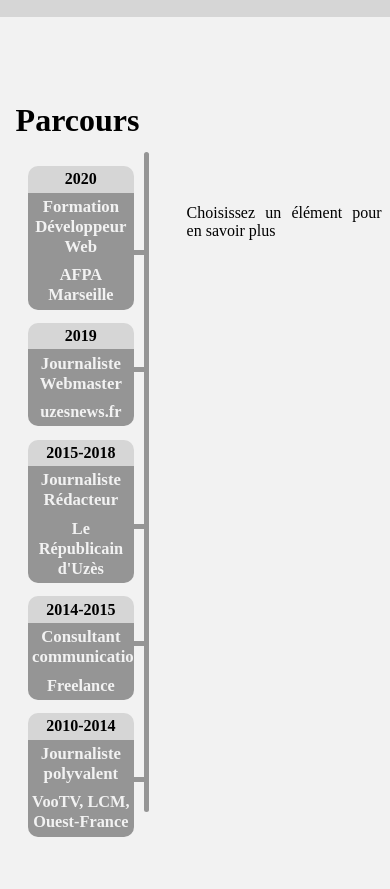
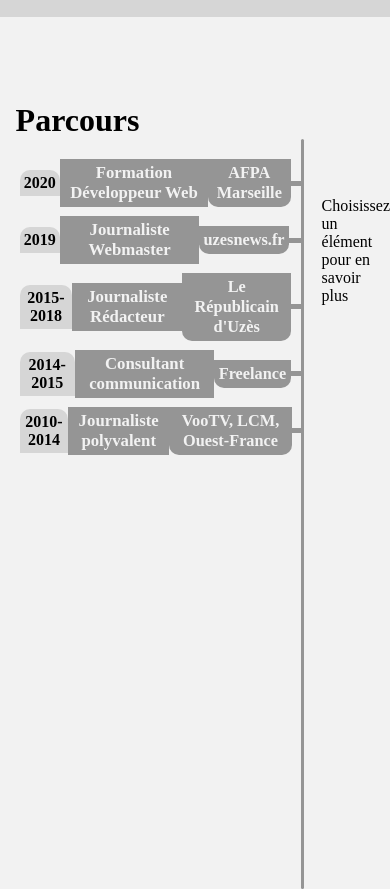
Before and after one commit to quentin-g-dev/portfolio, a plain HTML site: page index.html in a window 390 px wide. Shown: the part 3820-4709 px from the top of the page. Drawn offline with Linux system fonts and the light colour scheme; a web font is replaced by a local one.

Commit message:
Update portfolio.css

```diff
--- a/css/portfolio.css
+++ b/css/portfolio.css
@@ -413,9 +413,7 @@ div.output {
     align-items: center;
 }
 
-p.text-output {
-    text-align: justify;
-}
+
 
 .img-output .img-exp {
     max-height: 150px;
@@ -449,19 +447,21 @@ section#career-path .item {
 }
 */
 
+.career-block:hover {
+    box-shadow: rgba(0, 0, 0, 0.603) 1.5px 2px;
+    border-radius: 10px;
+}
+
 section#career-path li.career-item {
     display: flex;
     flex-direction: column;
     justify-content: flex-end;
-    align-items: flex-start;
+    align-items: center;
     color: #f2f2f2;
     margin: 0 1vw;
     cursor: pointer;
 }
 
-section#career-path li.career-item:hover>* {
-    box-shadow: rgba(0, 0, 0, 0.603) 1.5px 2px;
-}
 
 .job {
     background-color: #959595;
@@ -588,6 +588,7 @@ section#contact .contact-links {
 @media only screen and (max-width:1300px) {
     #header {
         display: none;
+        z-index: 1;
     }
 
     nav {
@@ -709,41 +710,43 @@ section#contact .contact-links {
 
     div.career-inner {
         flex-direction: row-reverse;
-        justify-content: start;
-        align-items: center;
+        justify-content: center;
+        align-items: flex-start;
         margin: auto;
     }
 
     ul.career {
         flex-direction: column;
         justify-content: start;
-        align-items: center;
+        align-items: flex-end;
     }
 
     section#career-path li.career-item {
         margin: 0.5vh 0 0.5vh 5vw;
+        flex-direction: row;
     }
 
-    section#career-path li.career-item:hover>* {
-        box-shadow: none;
+    li.career-item .career-block {
+        width: min-content;
     }
+
+
 
     div.bar,
     div.bar-lg {
-        position: relative;
         top: -7vh;
         left: 100%;
         width: 15px;
         height: 5px;
         margin: 0;
+        z-index: 0;
     }
 
     div.hz-bar {
         background-color: #959595;
         width: 5px;
-        height: 560px;
-        margin-right: 30px;
-        margin-left: 10px;
+        height: 750px;
+        margin-right: 10px;
     }
 
     section#career-path .job {
@@ -754,8 +757,7 @@ section#contact .contact-links {
     .firm,
     .job {
         text-align: center;
-        min-width: 25vw;
-        max-width: 50vw;
+        width: auto;
         padding: 0.5vh;
     }
 
@@ -778,10 +780,10 @@ section#contact .contact-links {
 
     .img-output .img-exp {
         position: relative;
-        margin: 5% 1vw 1vh 0;
+        margin: 3% 1vw 1vh 0;
         float: left;
-        max-width: 50vw;
-        max-height: 15vh;
+        max-width: 16vh;
+        max-height: 12vh;
     }
 }
 
@@ -805,8 +807,8 @@ section#contact .contact-links {
         font-size: 85%;
     }
 
-    div.hz-bar {
-        height: 660px;
+    p.text-output {
+        max-width: min-content;
     }
 
     section#work img {
```
